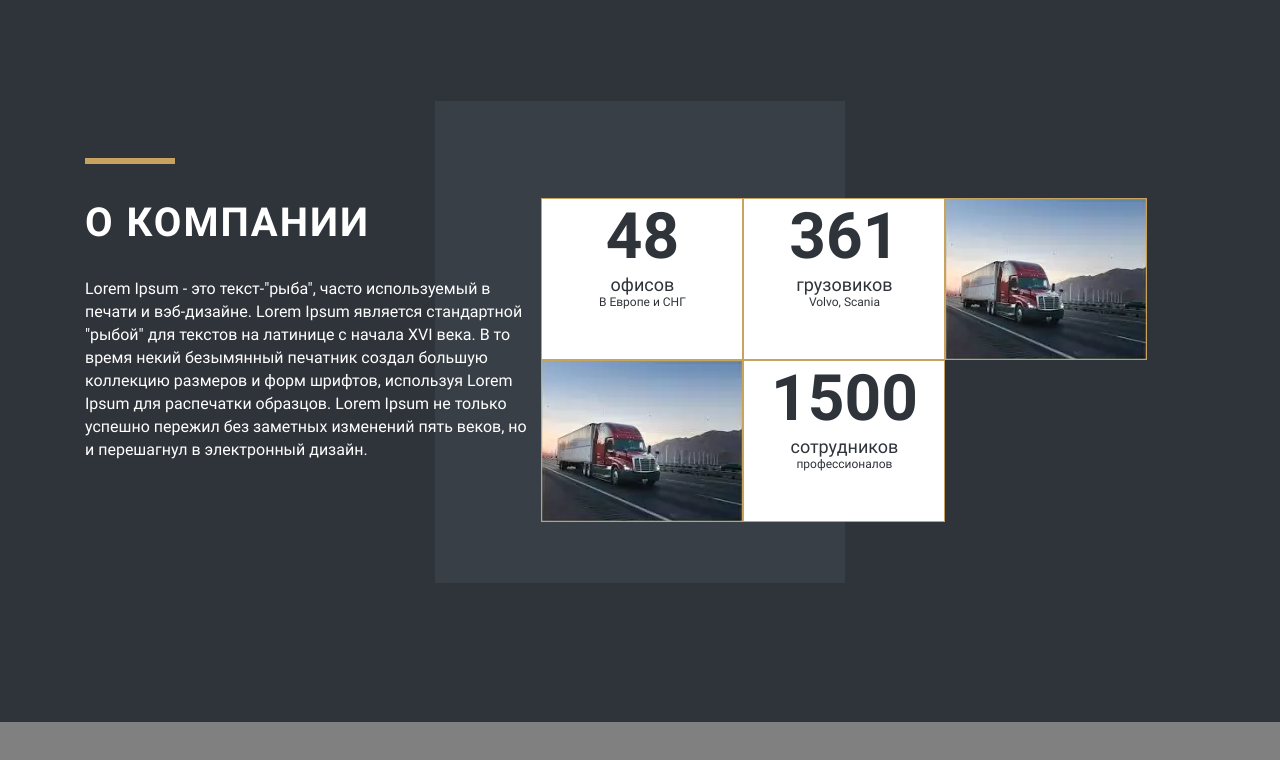
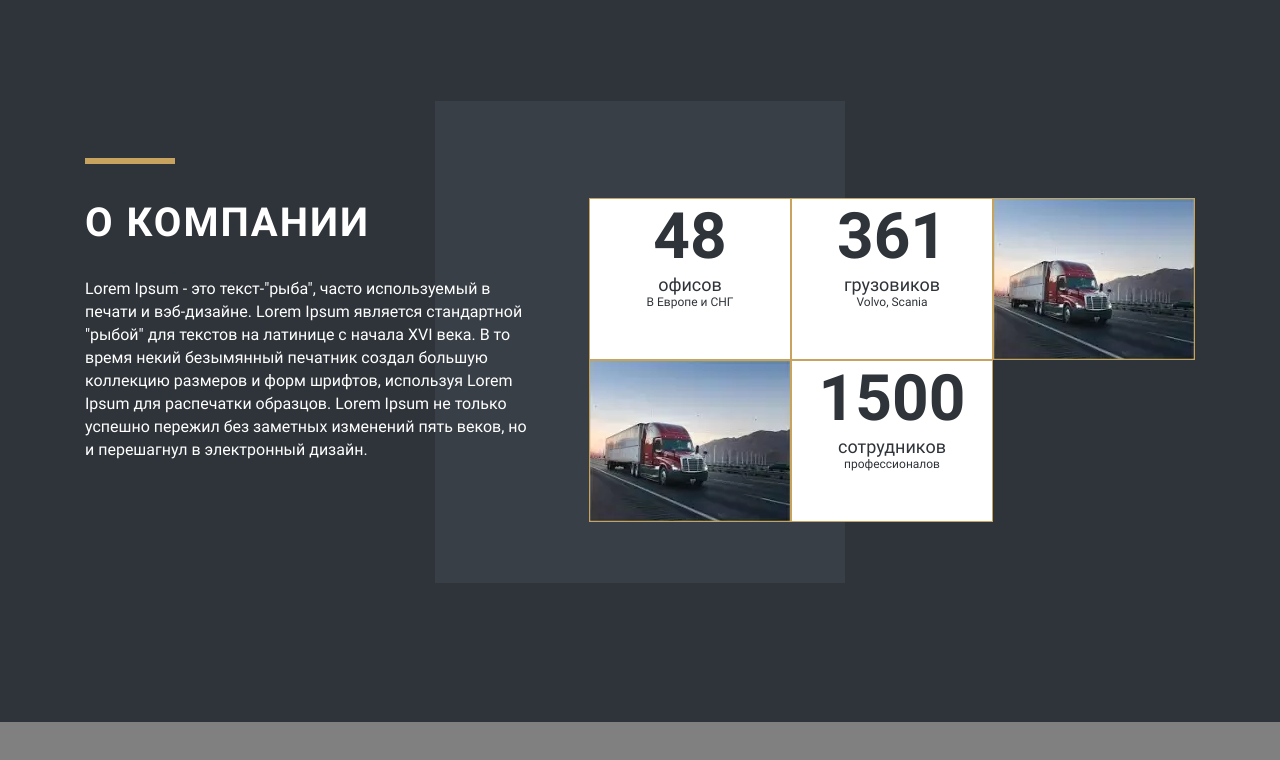
Before and after one commit to Bekjan555/Freight-transportation, a React (Create React App) app: page / in a window 1280 px wide. Shown: the part 2137-2897 px from the top of the page. Built offline with nearby package versions, Linux system fonts and the light colour scheme.

Commit message:
fixed mistake in the section "about"

```diff
--- a/src/components/about/_styles.scss
+++ b/src/components/about/_styles.scss
@@ -16,6 +16,12 @@
         border: 0.25px solid $gold;
         flex-direction: column;
         width: 200px;
+    }
+    &__list {
+        max-width: 606px;
+    }
+    &__row {
+        justify-content: space-between;
     }
 }
 .text {
--- a/src/components/about/index.jsx
+++ b/src/components/about/index.jsx
@@ -20,7 +20,7 @@ const About = () => {
                 веков, но и перешагнул в электронный дизайн.
               </p>
             </div>
-            <div className="col-7 row">
+            <div className="about__list row">
               <div className="about__item flex-align-center">
                 <h3 className="text-big">48</h3>
                 <p className="text-medium">офисов</p>
```
